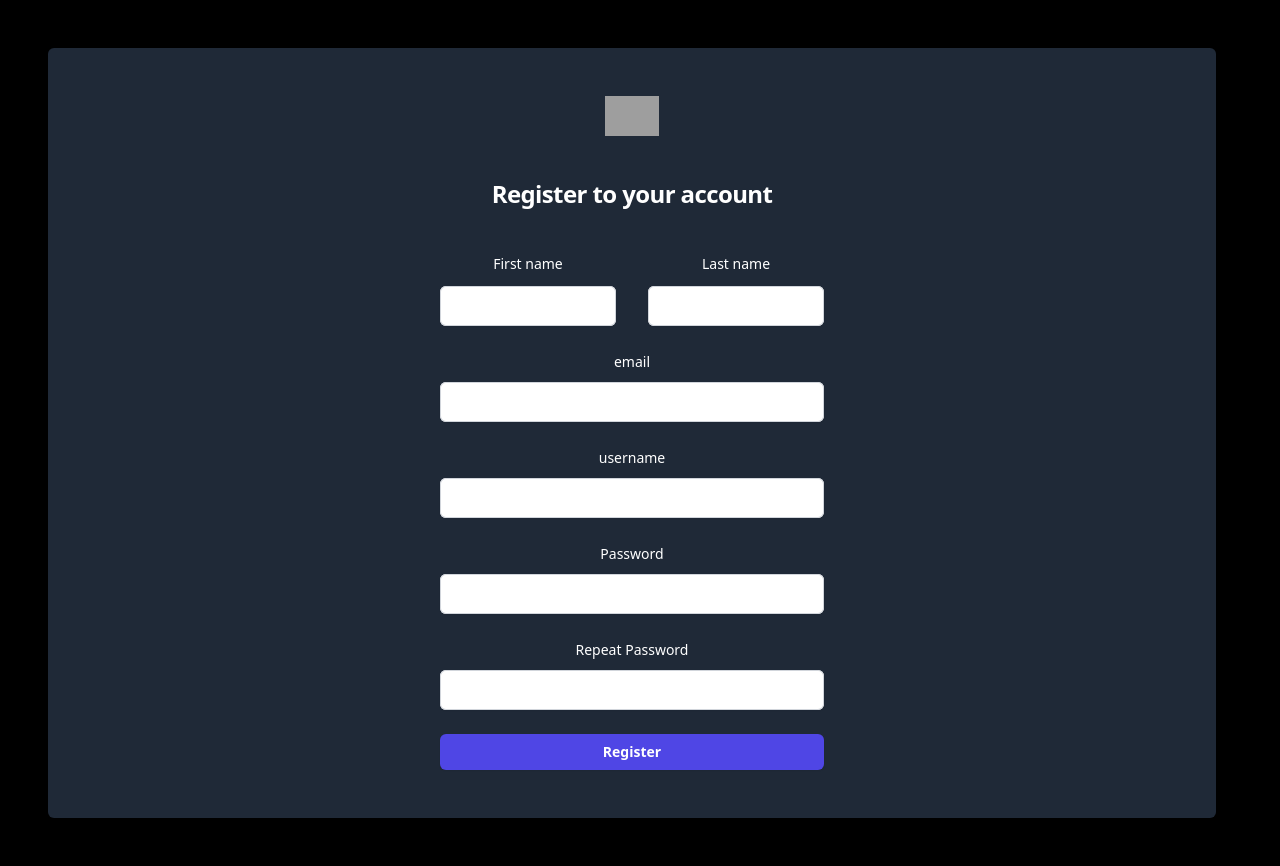
After one commit to Opiderme/TP-CV-PHP, a PHP site: page /register.php in a window 1280 px wide. The commit adds this page. Run offline with PHP 8.4, Linux system fonts and the light colour scheme; grey boxes are pictures that could not be loaded.

Commit message:
register add

```diff
--- a/app/login.php
+++ b/app/login.php
@@ -15,9 +15,9 @@ if ($_SERVER["REQUEST_METHOD"] == "POST") {
     // If the admin user is found, verify the password
     if ($users['password'] && password_verify($password, $users['password'])) {
         // Set session for admin user
-        $_SESSION['is_admin'] = true;
-        // Redirect to the CV page
-        header("Location:index.php");
+        $_SESSION['user_id'] = $users['id']; // Enregistrer l'ID de l'utilisateur
+        $_SESSION['is_admin'] = true; // Si l'utilisateur est admin
+        header("Location: index.php");
         exit;
     } else {
         $error = "Invalid username or password!";
--- a/app/output.css
+++ b/app/output.css
@@ -888,10 +912,18 @@ select {
   margin-top: 2.5rem;
 }
 
+.mt-16 {
+  margin-top: 4rem;
+}
+
 .mt-2 {
   margin-top: 0.5rem;
 }
 
+.mt-2\.5 {
+  margin-top: 0.625rem;
+}
+
 .mt-6 {
   margin-top: 1.5rem;
 }
@@ -912,6 +944,10 @@ select {
   display: flow-root;
 }
 
+.grid {
+  display: grid;
+}
+
 .hidden {
   display: none;
 }
@@ -965,15 +1029,37 @@ select {
   transform: translate(var(--tw-translate-x), var(--tw-translate-y)) rotate(var(--tw-rotate)) skewX(var(--tw-skew-x)) skewY(var(--tw-skew-y)) scaleX(var(--tw-scale-x)) scaleY(var(--tw-scale-y));
 }
 
+.translate-x-0 {
+  --tw-translate-x: 0px;
+  transform: translate(var(--tw-translate-x), var(--tw-translate-y)) rotate(var(--tw-rotate)) skewX(var(--tw-skew-x)) skewY(var(--tw-skew-y)) scaleX(var(--tw-scale-x)) scaleY(var(--tw-scale-y));
+}
+
+.translate-x-3\.5 {
+  --tw-translate-x: 0.875rem;
+  transform: translate(var(--tw-translate-x), var(--tw-translate-y)) rotate(var(--tw-rotate)) skewX(var(--tw-skew-x)) skewY(var(--tw-skew-y)) scaleX(var(--tw-scale-x)) scaleY(var(--tw-scale-y));
+}
+
 .rotate-\[30deg\] {
   --tw-rotate: 30deg;
   transform: translate(var(--tw-translate-x), var(--tw-translate-y)) rotate(var(--tw-rotate)) skewX(var(--tw-skew-x)) skewY(var(--tw-skew-y)) scaleX(var(--tw-scale-x)) scaleY(var(--tw-scale-y));
 }
 
+.transform {
+  transform: translate(var(--tw-translate-x), var(--tw-translate-y)) rotate(var(--tw-rotate)) skewX(var(--tw-skew-x)) skewY(var(--tw-skew-y)) scaleX(var(--tw-scale-x)) scaleY(var(--tw-scale-y));
+}
+
 .transform-gpu {
   transform: translate3d(var(--tw-translate-x), var(--tw-translate-y), 0) rotate(var(--tw-rotate)) skewX(var(--tw-skew-x)) skewY(var(--tw-skew-y)) scaleX(var(--tw-scale-x)) scaleY(var(--tw-scale-y));
 }
 
+.cursor-pointer {
+  cursor: pointer;
+}
+
+.grid-cols-1 {
+  grid-template-columns: repeat(1, minmax(0, 1fr));
+}
+
 .flex-col {
   flex-direction: column;
 }
@@ -988,11 +1074,25 @@ select {
 
 .justify-between {
   justify-content: space-between;
+}
+
+.gap-x-4 {
+  -moz-column-gap: 1rem;
+       column-gap: 1rem;
 }
 
 .gap-x-6 {
   -moz-column-gap: 1.5rem;
        column-gap: 1.5rem;
+}
+
+.gap-x-8 {
+  -moz-column-gap: 2rem;
+       column-gap: 2rem;
+}
+
+.gap-y-6 {
+  row-gap: 1.5rem;
 }
 
 .space-y-2 > :not([hidden]) ~ :not([hidden]) {
@@ -1423,8 +1602,20 @@ body {
     left: calc(50% - 30rem);
   }
 
+  .sm\:left-\[calc\(50\%-40rem\)\] {
+    left: calc(50% - 40rem);
+  }
+
+  .sm\:top-\[-20rem\] {
+    top: -20rem;
+  }
+
   .sm\:top-\[calc\(100\%-50rem\)\] {
     top: calc(100% - 50rem);
+  }
+
+  .sm\:col-span-2 {
+    grid-column: span 2 / span 2;
   }
 
   .sm\:mx-auto {
@@ -1442,11 +1637,25 @@ body {
 
   .sm\:max-w-sm {
     max-width: 24rem;
+  }
+
+  .sm\:grid-cols-2 {
+    grid-template-columns: repeat(2, minmax(0, 1fr));
+  }
+
+  .sm\:py-32 {
+    padding-top: 8rem;
+    padding-bottom: 8rem;
   }
 
   .sm\:py-48 {
     padding-top: 12rem;
     padding-bottom: 12rem;
+  }
+
+  .sm\:text-4xl {
+    font-size: 2.25rem;
+    line-height: 2.5rem;
   }
 
   .sm\:text-6xl {
--- /dev/null
+++ b/app/register.php
@@ -0,0 +1,114 @@
+<?php
+session_start();
+require 'db.php'; // Include the database connection
+
+// Check if the form is submitted
+if ($_SERVER["REQUEST_METHOD"] == "POST") {
+    $first_name = trim($_POST['first-name']);
+    $last_name = trim($_POST['last-name']);
+    $email = trim($_POST['email']);
+    $username = trim($_POST['username']);
+    $password = $_POST['password'];
+    $Rpassword = $_POST['rpassword'];
+
+    // Vérifier que tous les champs sont remplis
+    if (empty($first_name) || empty($last_name) || empty($email) || empty($username) || empty($password) || empty($Rpassword)) {
+        $error = "Veuillez remplir tous les champs.";
+    }
+    // Vérifier que les deux mots de passe correspondent
+    elseif ($password !== $Rpassword) {
+        $error = "Les mots de passe ne correspondent pas.";
+    }
+    // Vérifier si l'utilisateur existe déjà
+    else {
+        $stmt = $pdo->prepare('SELECT * FROM users WHERE username = ? OR email = ?');
+        $stmt->execute([$username, $email]);
+        $user = $stmt->fetch();
+
+        if ($user) {
+            $error = "Ce nom d'utilisateur ou cet e-mail est déjà utilisé.";
+        } else {
+            // Hacher le mot de passe avant de l'enregistrer
+            $hashed_password = password_hash($password, PASSWORD_DEFAULT);
+
+            // Insérer le nouvel utilisateur dans la base de données
+            $stmt = $pdo->prepare('INSERT INTO users (first_name, last_name, email, username, password) VALUES (?, ?, ?, ?, ?)');
+            $stmt->execute([$first_name, $last_name, $email, $username, $hashed_password]);
+
+            // Démarrer une session pour l'utilisateur nouvellement inscrit
+            $_SESSION['username'] = $username;
+
+            // Rediriger vers une page de succès (ou la page de login)
+            header("Location: index.php");
+            exit;
+        }
+    }
+}
+?>
+
+<!DOCTYPE html >
+<html lang="en" class="h-full bg-black">
+<head>
+    <meta charset="UTF-8">
+    <meta name="viewport" content="width=device-width, initial-scale=1.0">
+    <title>Login</title>
+    <link href="./output.css" rel="stylesheet">
+</head>
+<body class="h-full">
+<div class="flex min-h-full flex-col justify-center px-6 py-12 lg:px-8">
+  <div class="relative px-6 py-12 ml-4 mr-8 bg-gray-800 text-white text-sm text-center rounded-md">
+  <div class="sm:mx-auto sm:w-full sm:max-w-sm">
+    <img class="mx-auto h-10 w-auto" src="https://support.ynov.com/hc/theming_assets/01HZP9F20X0889CZX2V6ZJH3Z5" alt="Your Company">
+    <h2 class="mt-10 text-center text-2xl font-bold leading-9 tracking-tight text-white">Register to your account</h2>
+  </div>
+
+  <div class="mt-10 sm:mx-auto sm:w-full sm:max-w-sm">
+    <form class="space-y-6" action="#" method="POST" class="mx-auto mt-16 max-w-xl sm:mt-20">
+    <div class="grid grid-cols-1 gap-x-8 gap-y-6 sm:grid-cols-2">
+        <div>
+            <label for="first-name" class="block text-sm font-medium leading-6 text-white">First name</label>
+            <div class="mt-2.5">
+                <input type="text" name="first-name" id="first-name" autocomplete="given-name" class="block w-full rounded-md border-0 px-3.5 py-2 text-gray-900 shadow-sm ring-1 ring-inset ring-gray-300 placeholder:text-gray-400 focus:ring-2 focus:ring-inset focus:ring-indigo-600 sm:text-sm sm:leading-6">
+            </div>
+        </div>
+        <div>
+            <label for="last-name" class="block text-sm font-medium leading-6 text-white">Last name</label>
+            <div class="mt-2.5">
+                <input type="text" name="last-name" id="last-name" autocomplete="family-name" class="block w-full rounded-md border-0 px-3.5 py-2 text-gray-900 shadow-sm ring-1 ring-inset ring-gray-300 placeholder:text-gray-400 focus:ring-2 focus:ring-inset focus:ring-indigo-600 sm:text-sm sm:leading-6">
+            </div>
+        </div>
+        <div class="sm:col-span-2">
+            <label for="email" class="block text-sm font-medium leading-6 text-white">email</label>
+            <div class="mt-2">
+            <input id="email" name="email" type="mail" required class="block w-full rounded-md border-0 px-3.5 py-2 text-gray-900 shadow-sm ring-1 ring-inset ring-gray-300 placeholder:text-gray-400 focus:ring-2 focus:ring-inset focus:ring-indigo-600 sm:text-sm sm:leading-6">
+            </div>
+        </div>
+        <div class="sm:col-span-2">
+            <label for="username" class="block text-sm font-medium leading-6 text-white">username</label>
+            <div class="mt-2">
+            <input id="username" name="username" type="text" required class="block w-full rounded-md border-0 px-3.5 py-2 text-gray-900 shadow-sm ring-1 ring-inset ring-gray-300 placeholder:text-gray-400 focus:ring-2 focus:ring-inset focus:ring-indigo-600 sm:text-sm sm:leading-6">
+            </div>
+        </div>
+        <div class="sm:col-span-2">
+            <label for="password" class="block text-sm font-medium leading-6 text-white">Password</label>
+            <div class="mt-2">
+            <input id="password" name="password" type="password" required class="block w-full rounded-md border-0 px-3.5 py-2 text-gray-900 shadow-sm ring-1 ring-inset ring-gray-300 placeholder:text-gray-400 focus:ring-2 focus:ring-inset focus:ring-indigo-600 sm:text-sm sm:leading-6">
+            </div>
+        </div>
+
+        <div class="sm:col-span-2">
+            <label for="rpassword" class="block text-sm font-medium leading-6 text-white">Repeat Password</label>
+            <div class="mt-2">
+            <input id="rpassword" name="rpassword" type="password" autocomplete="current-password" required class="block w-full rounded-md border-0 px-3.5 py-2 text-gray-900 shadow-sm ring-1 ring-inset ring-gray-300 placeholder:text-gray-400 focus:ring-2 focus:ring-inset focus:ring-indigo-600 sm:text-sm sm:leading-6">
+            </div>
+        </div>
+    </div>
+      <div>
+        <button type="submit" class="flex w-full justify-center rounded-md bg-indigo-600 px-3 py-1.5 text-sm font-semibold leading-6 text-white shadow-sm hover:bg-indigo-500 focus-visible:outline focus-visible:outline-2 focus-visible:outline-offset-2 focus-visible:outline-indigo-600">Register</button>
+      </div>
+    </form>
+  </div>
+  </div>
+</div>
+</body>
+</html>
```
Also changed, not shown: other parts of app/output.css (+135 -0 lines), app/index.php (+23 -5 lines).
